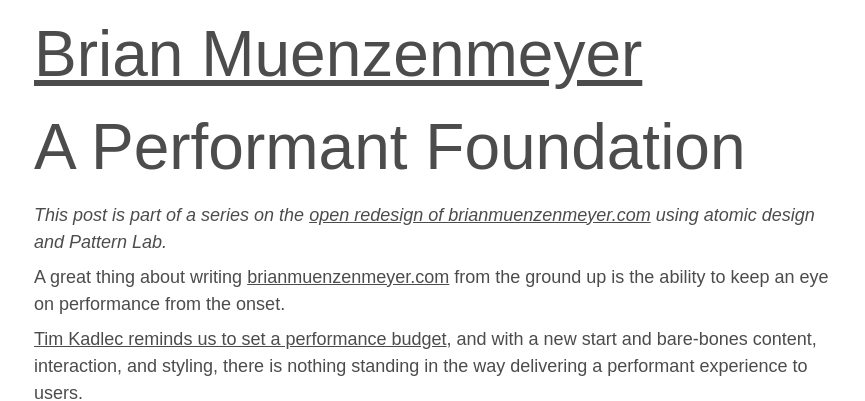
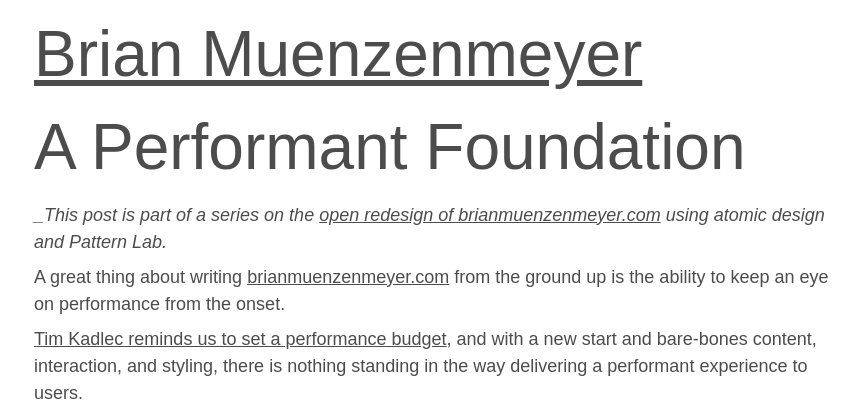
Before and after one commit to bmuenzenmeyer/bmuenzenmeyer.github.io, a Jekyll site: the page built from _posts/2014-12-24-a-performant-foundation.md, in a window 1280 px wide. Shown: the top 401 px of the page, without its empty margins (206-1071 px from the left). Built offline with Jekyll 4.4.1, drawn with Linux system fonts in a browser that asks for light colours; comment, search, counter and statistics services are not loaded; part of the change alters nothing that is shown.

```diff
--- a/_includes/molecules-feature-redesign.html
+++ b/_includes/molecules-feature-redesign.html
@@ -1 +1 @@
-<em>This post is part of a series on the <a href="http://www.brianmuenzenmeyer.com/site-redesign-in-the-open/">open redesign of brianmuenzenmeyer.com</a> using atomic design and Pattern Lab.</em>
+<em>_This post is part of a series on the <a href="http://www.brianmuenzenmeyer.com/site-redesign-in-the-open/">open redesign of brianmuenzenmeyer.com</a> using atomic design and Pattern Lab.</em>
--- a/_layouts/default.html
+++ b/_layouts/default.html
@@ -33,10 +33,12 @@
 </div>
 <script>
     //Please change this if you fork the repo!
-    var _gaq=[['_setAccount',''],['_setDomainName', 'bmuenzenmeyer.com'],['_trackPageview']];
-    (function(d,t){var g=d.createElement(t),s=d.getElementsByTagName(t)[0];
-    g.src=('https:'==location.protocol?'//ssl':'//www')+'.google-analytics.com/ga.js';
-    s.parentNode.insertBefore(g,s)}(document,'script'));
+    (function(b,o,i,l,e,r){b.GoogleAnalyticsObject=l;b[l]||(b[l]=
+    function(){(b[l].q=b[l].q||[]).push(arguments)});b[l].l=+new Date;
+    e=o.createElement(i);r=o.getElementsByTagName(i)[0];
+    e.src='//www.google-analytics.com/analytics.js';
+    r.parentNode.insertBefore(e,r)}(window,document,'script','ga'));
+    ga('create','UA-29672680-1','auto');ga('send','pageview');
 </script>
 </body>
 </html>
```
